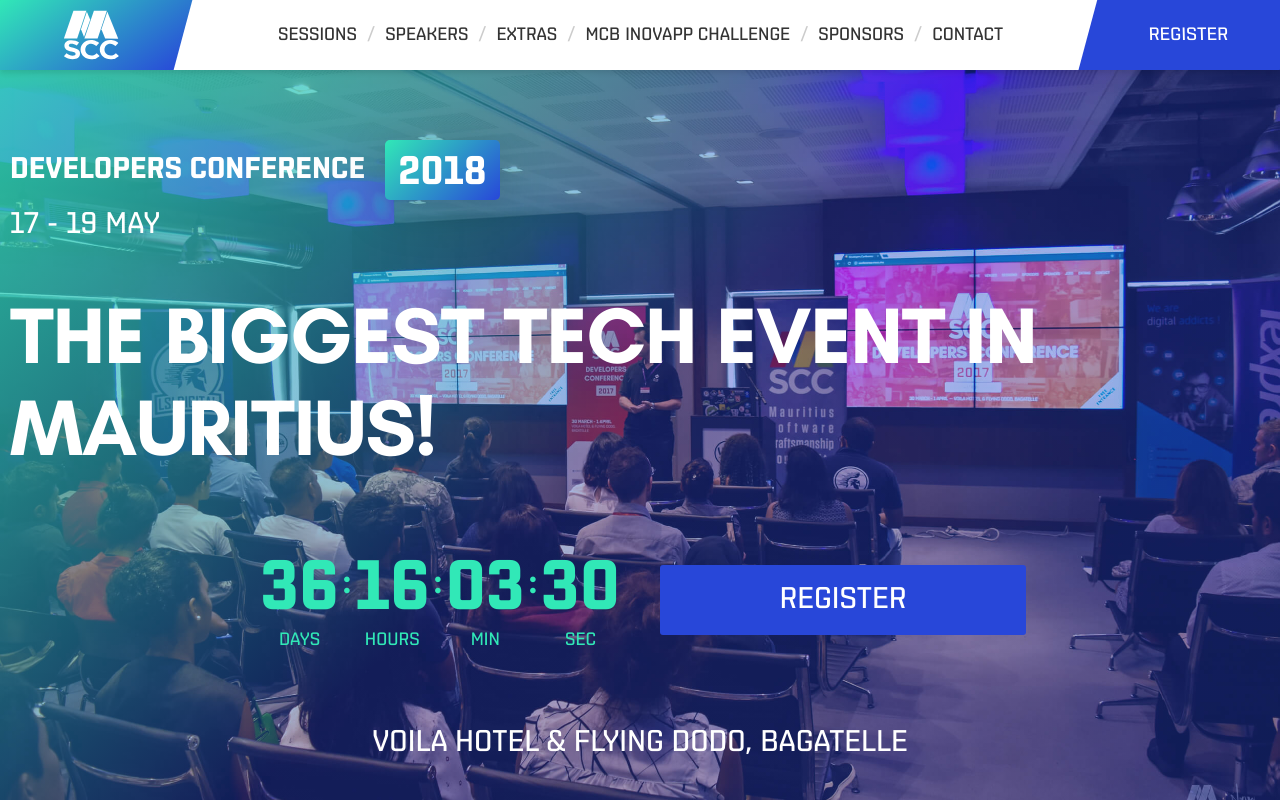
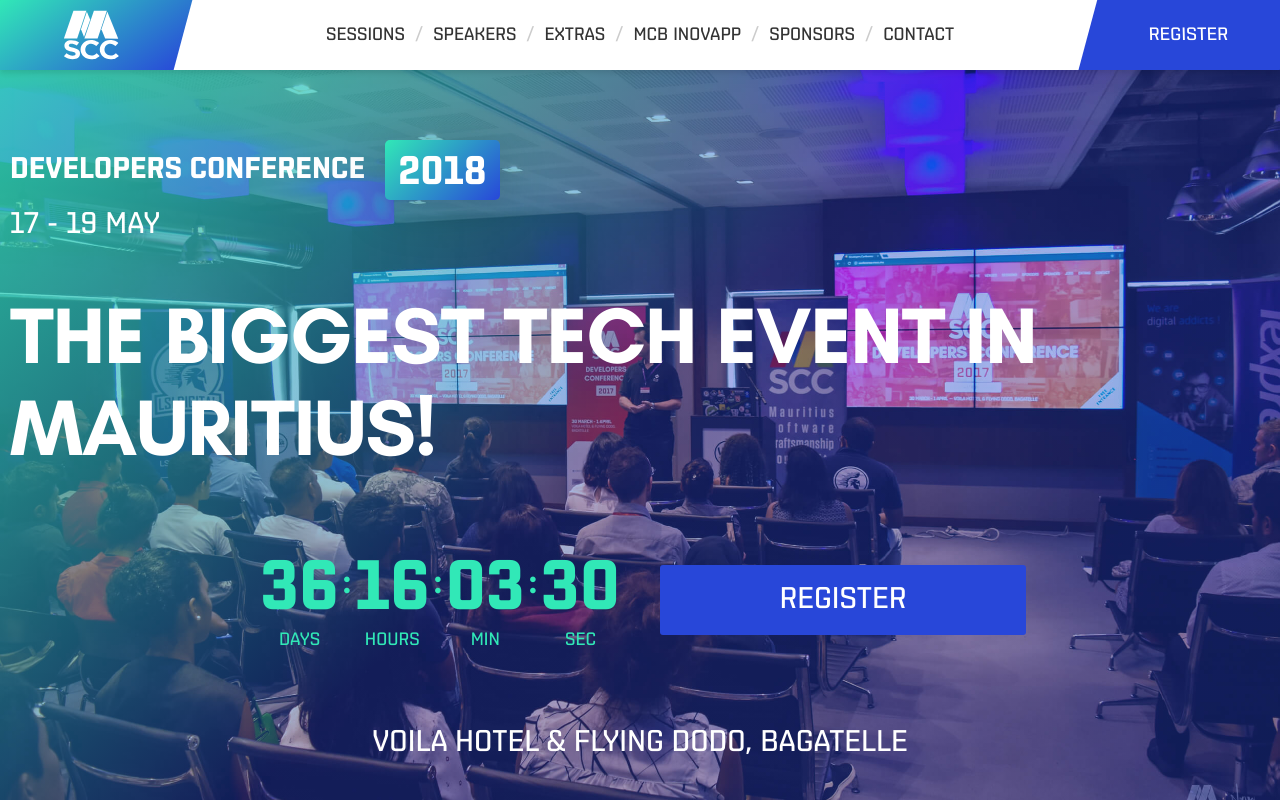
Before and after one commit to mscraftsman/devcon2018, a Nuxt app: page / in a window 1280 px wide. Shown: the top 800 px of the page. Built offline with nearby package versions, Linux system fonts and the light colour scheme; no server answers; what vue-masonry-css would draw is missing.

Commit message:
change link caption on request

```diff
--- a/components/common/header.vue
+++ b/components/common/header.vue
@@ -44,7 +44,7 @@ export default {
           url: '/extras'
         },
         {
-          name: 'MCB InovApp Challenge',
+          name: 'MCB InovApp',
           link: 'https://www.mcb.mu/inovapp/'
         },
         {
```
